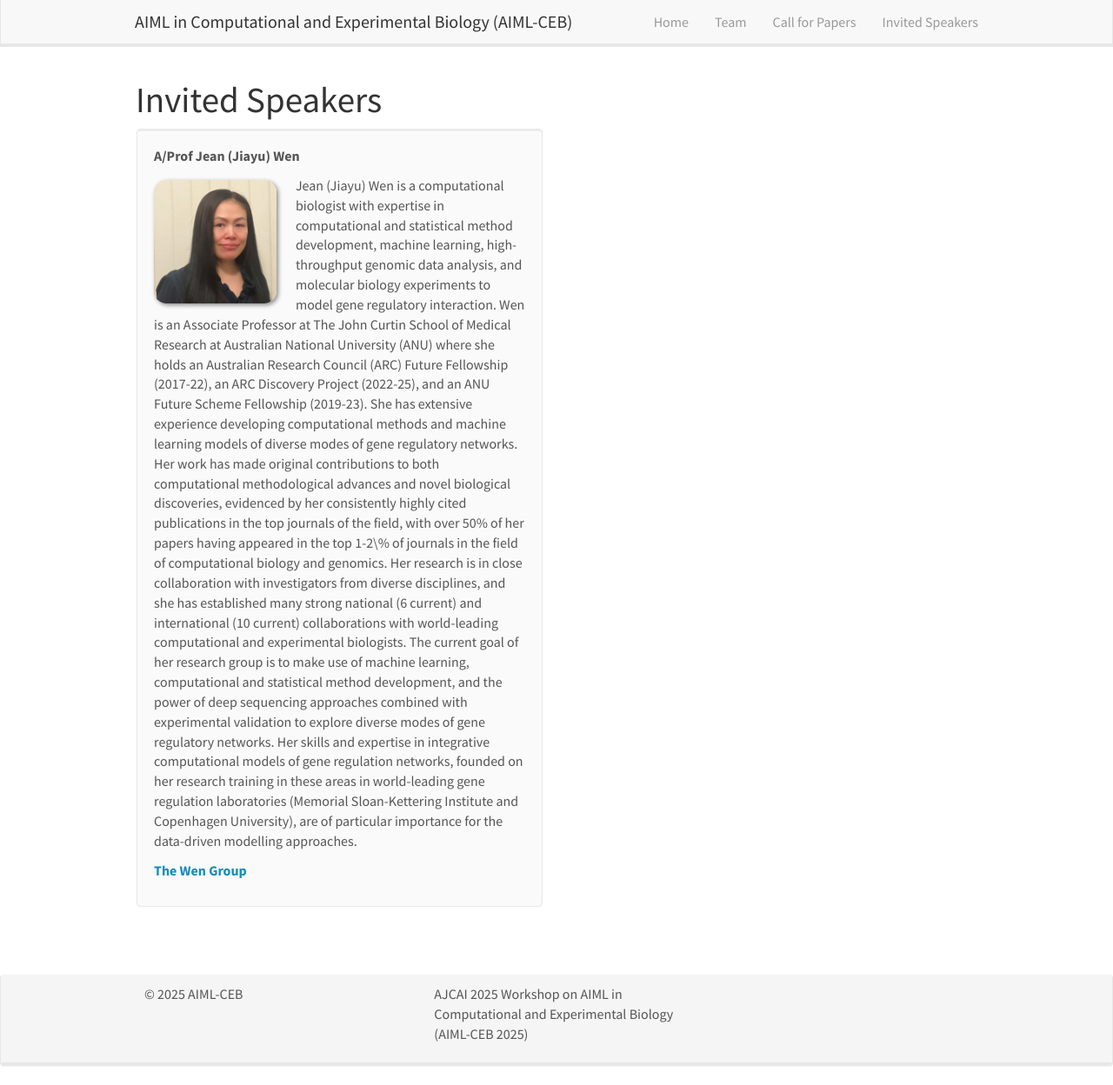
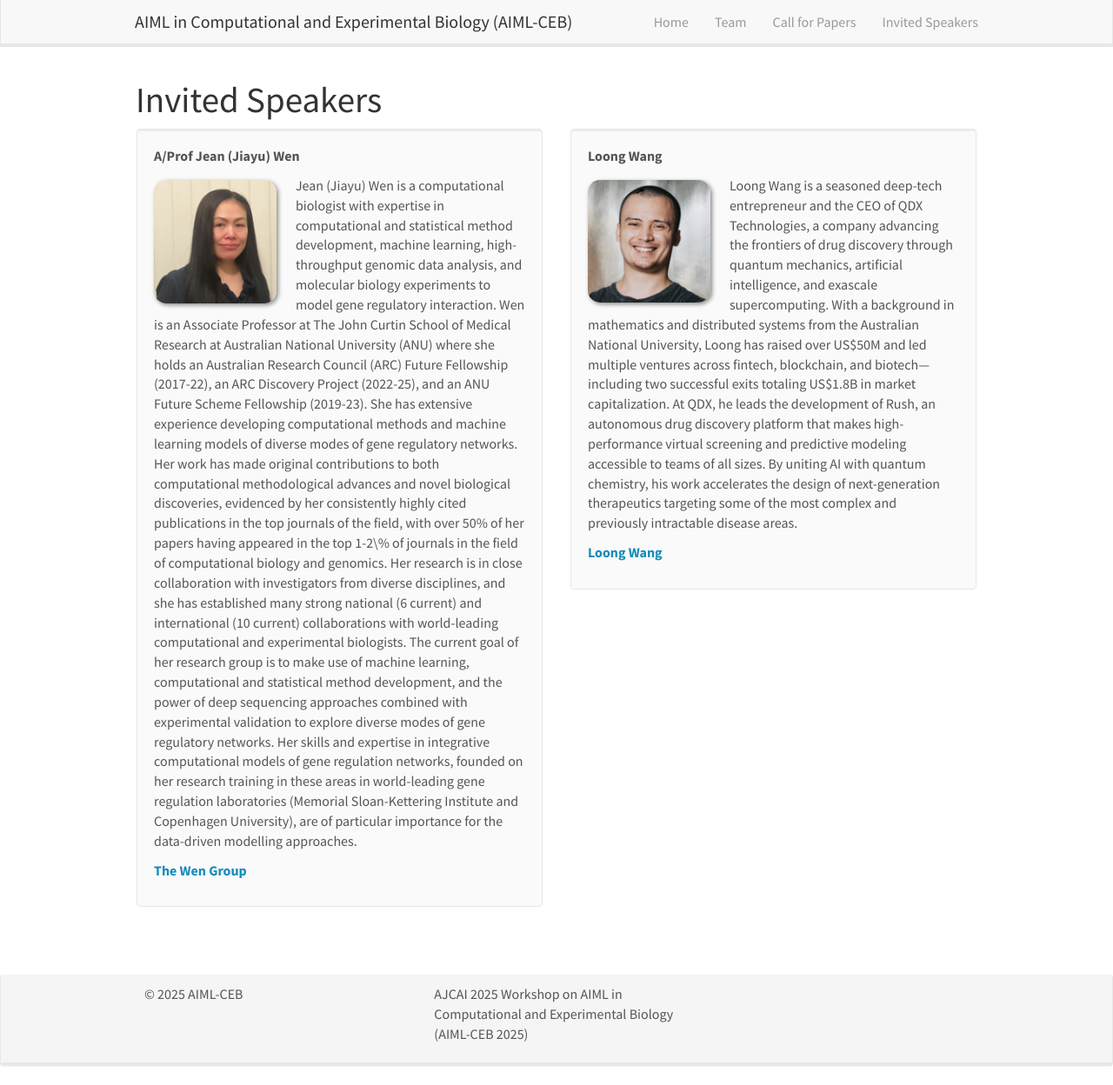
Before and after one commit to aiml-ceb/aiml-ceb.github.io, a Jekyll site: the page built from _pages/publications.md, in a window 1280 px wide and 1248 px high. Shown: the whole window at 87% size. Built offline with Jekyll 4.4.1, drawn with Linux system fonts in a browser that asks for light colours; nearby versions of some CDN libraries; some of the changed lines change nothing that is shown.

Commit message:
init_commit_v16

```diff
--- a/_data/publist.yml
+++ b/_data/publist.yml
@@ -6,10 +6,10 @@
     display: The Wen Group
   highlight: 1
 
-# - title: "Loong Wang"
-#   image: Loong_Wang.jpg
-#   description: Loong Wang is a seasoned deep-tech entrepreneur and the CEO of QDX Technologies, a company advancing the frontiers of drug discovery through quantum mechanics, artificial intelligence, and exascale supercomputing. With a background in mathematics and distributed systems from the Australian National University, Loong has raised over US$50M and led multiple ventures across fintech, blockchain, and biotech—including two successful exits totaling US$1.8B in market capitalization. At QDX, he leads the development of Rush, an autonomous drug discovery platform that makes high-performance virtual screening and predictive modeling accessible to teams of all sizes. By uniting AI with quantum chemistry, his work accelerates the design of next-generation therapeutics targeting some of the most complex and previously intractable disease areas. Loong is committed to expanding access to advanced discovery tools and shaping the future of computational medicine. At BIO25, he will share how Rush is redefining the pace, scale, and reach of drug development.
-#   link:
-#     url: https://iq.wiki/wiki/loong-wang
-#     display: Loong Wang
-#   highlight: 1
+- title: "Loong Wang"
+  image: Loong_Wang.jpg
+  description: Loong Wang is a seasoned deep-tech entrepreneur and the CEO of QDX Technologies, a company advancing the frontiers of drug discovery through quantum mechanics, artificial intelligence, and exascale supercomputing. With a background in mathematics and distributed systems from the Australian National University, Loong has raised over US$50M and led multiple ventures across fintech, blockchain, and biotech—including two successful exits totaling US$1.8B in market capitalization. At QDX, he leads the development of Rush, an autonomous drug discovery platform that makes high-performance virtual screening and predictive modeling accessible to teams of all sizes. By uniting AI with quantum chemistry, his work accelerates the design of next-generation therapeutics targeting some of the most complex and previously intractable disease areas.
+  link:
+    url: https://iq.wiki/wiki/loong-wang
+    display: Loong Wang
+  highlight: 1
```
Also changed, not shown: 1 other file.
